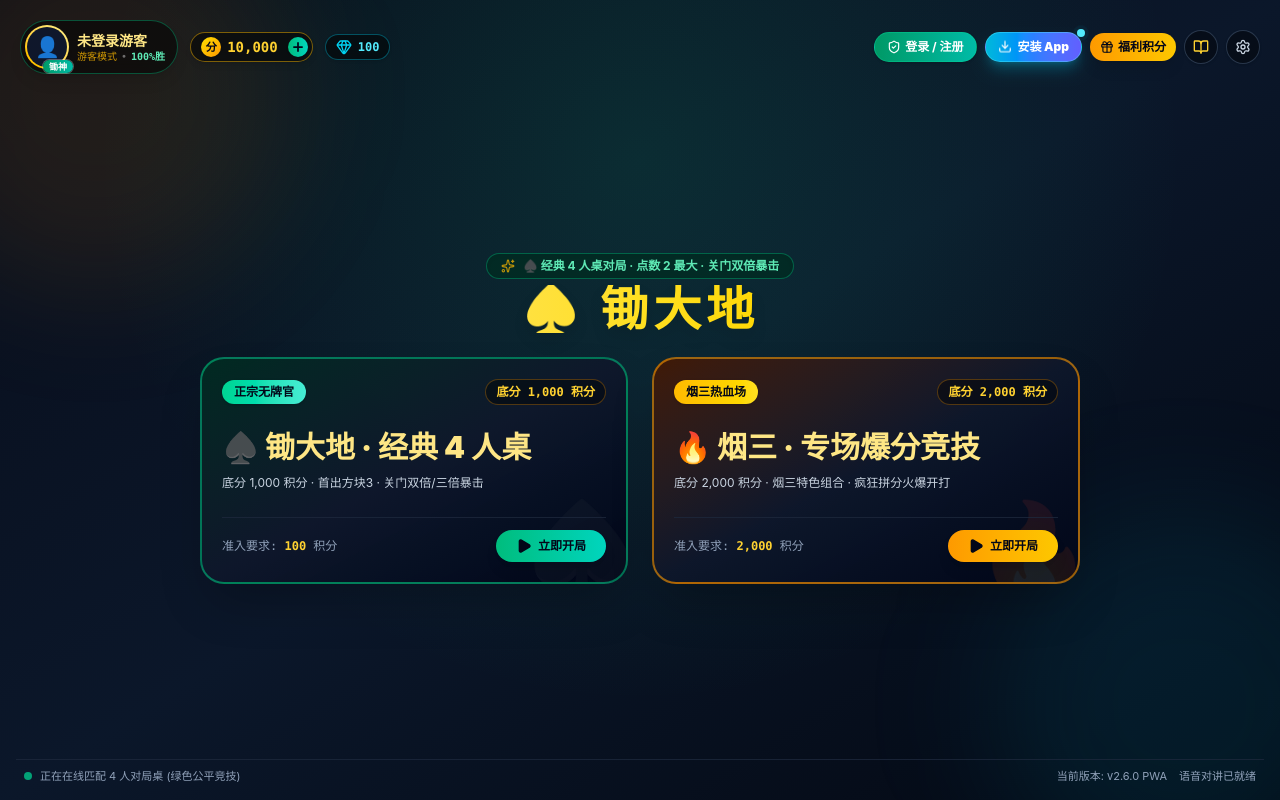
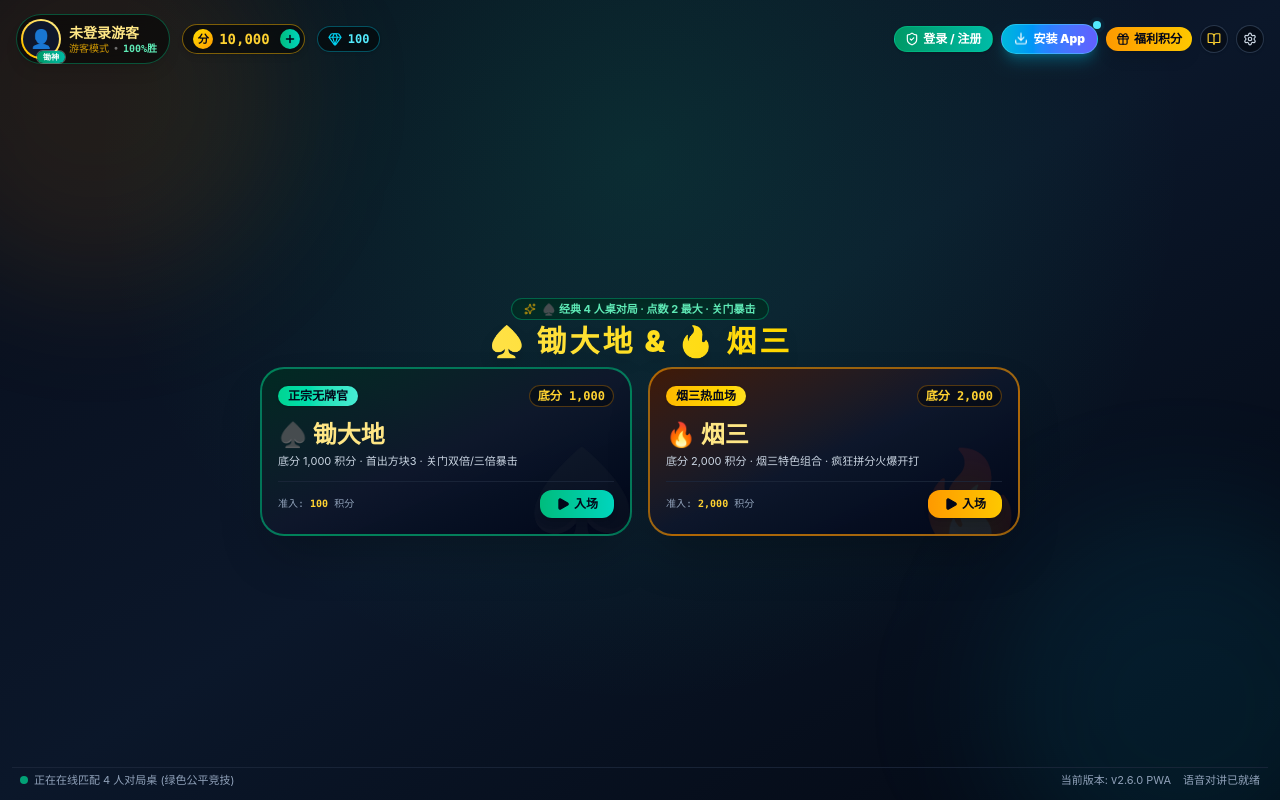
Before and after one commit to wen775866/dd, a React (Vite) app: page / in a window 1280 px wide. Built offline with nearby package versions, Linux system fonts and the light colour scheme.

Commit message:
refactor(lobby): simplify room names and adjust UI padding

```diff
--- a/src/components/GameLobby.tsx
+++ b/src/components/GameLobby.tsx
@@ -37,7 +37,7 @@ import {
 export const CHUDADI_ROOM_PRESETS: RoomConfig[] = [
   {
     id: 'room-chudadi',
-    name: '♠️ 锄大地 · 经典 4 人桌',
+    name: '♠️ 锄大地',
     tag: '底分 1,000 积分 · 首出方块3 · 关门双倍/三倍暴击',
     baseScore: 1000,
     entryMin: 100,
@@ -48,7 +48,7 @@ export const CHUDADI_ROOM_PRESETS: RoomConfig[] = [
   },
   {
     id: 'room-yansan',
-    name: '🔥 烟三 · 专场爆分竞技',
+    name: '🔥 烟三',
     tag: '底分 2,000 积分 · 烟三特色组合 · 疯狂拼分火爆开打',
     baseScore: 2000,
     entryMin: 2000,
@@ -102,30 +102,30 @@ export const GameLobby: React.FC<GameLobbyProps> = ({
       : Math.round((userProfile.wins / (userProfile.wins + userProfile.losses)) * 100);
 
   return (
-    <div className="w-full h-full flex flex-col justify-between p-2 sm:p-4 select-none bg-gradient-to-br from-[#080d1a] via-[#0b172a] to-[#040812] text-white relative overflow-hidden">
+    <div className="w-full h-full flex flex-col justify-between p-1.5 sm:p-3 select-none bg-gradient-to-br from-[#080d1a] via-[#0b172a] to-[#040812] text-white relative overflow-hidden">
       {/* Ambient Radial Lights */}
       <div className="absolute inset-0 bg-[radial-gradient(circle_at_50%_20%,rgba(16,185,129,0.15)_0%,transparent_60%)] pointer-events-none" />
       <div className="absolute -top-24 -left-24 w-96 h-96 bg-amber-500/10 rounded-full blur-3xl pointer-events-none" />
       <div className="absolute -bottom-24 -right-24 w-96 h-96 bg-cyan-500/10 rounded-full blur-3xl pointer-events-none" />
 
       {/* TOP BAR: Profile Header & Currency */}
-      <div className="relative z-10 flex items-center justify-between gap-2 px-1 py-1">
+      <div className="relative z-10 flex items-center justify-between gap-1.5 px-1 py-0.5 shrink-0">
         <div className="flex items-center gap-2 sm:gap-3">
           {/* Avatar Box */}
           <div className="flex items-center gap-2 bg-black/50 backdrop-blur-md pl-1 pr-3 py-1 rounded-full border border-emerald-500/40 shadow-lg">
             <div className="relative">
-              <div className="w-9 h-9 sm:w-11 sm:h-11 rounded-full bg-gradient-to-tr from-amber-400 to-yellow-200 p-0.5 shadow-md flex items-center justify-center">
-                <div className="w-full h-full bg-slate-900 rounded-full flex items-center justify-center text-lg sm:text-xl">
+              <div className="w-8 h-8 sm:w-10 sm:h-10 rounded-full bg-gradient-to-tr from-amber-400 to-yellow-200 p-0.5 shadow-md flex items-center justify-center">
+                <div className="w-full h-full bg-slate-900 rounded-full flex items-center justify-center text-base sm:text-lg">
                   {userProfile.avatar}
                 </div>
               </div>
-              <span className="absolute -bottom-1 -right-1 text-[9px] font-black px-1.5 py-0.2 rounded-full bg-gradient-to-r from-emerald-600 to-teal-500 text-white shadow ring-1 ring-white/30">
+              <span className="absolute -bottom-1 -right-1 text-[8px] font-black px-1.5 py-0.2 rounded-full bg-gradient-to-r from-emerald-600 to-teal-500 text-white shadow ring-1 ring-white/30">
                 锄神
               </span>
             </div>
 
             <div className="leading-tight">
-              <div className="font-black text-xs sm:text-sm text-amber-200 truncate max-w-[100px] sm:max-w-[130px]">
+              <div className="font-black text-xs sm:text-sm text-amber-200 truncate max-w-[90px] sm:max-w-[120px]">
                 {userProfile.nickname}
               </div>
               <div className="text-[10px] text-amber-400/80 font-mono flex items-center gap-1">
@@ -138,7 +138,7 @@ export const GameLobby: React.FC<GameLobbyProps> = ({
 
           {/* 积分 Capsule */}
           <div className="flex items-center gap-1.5 bg-black/50 backdrop-blur-md pl-2.5 pr-1 py-1 rounded-full border border-yellow-500/50 shadow-md">
-            <div className="w-5 h-5 rounded-full bg-gradient-to-br from-yellow-300 to-amber-500 flex items-center justify-center text-slate-950 font-black text-[11px] shadow">
+            <div className="w-4 h-4 sm:w-5 sm:h-5 rounded-full bg-gradient-to-br from-yellow-300 to-amber-500 flex items-center justify-center text-slate-950 font-black text-[10px] sm:text-[11px] shadow">
               分
             </div>
             <span className="font-mono font-black text-amber-300 text-xs sm:text-sm pr-1">
@@ -146,16 +146,16 @@ export const GameLobby: React.FC<GameLobbyProps> = ({
             </span>
             <button
               onClick={() => setShowFreeBeansModal(true)}
-              className="w-5 h-5 rounded-full bg-gradient-to-r from-emerald-500 to-teal-400 hover:brightness-110 flex items-center justify-center text-slate-950 font-black cursor-pointer shadow active:scale-95 transition-transform"
+              className="w-4 h-4 sm:w-5 sm:h-5 rounded-full bg-gradient-to-r from-emerald-500 to-teal-400 hover:brightness-110 flex items-center justify-center text-slate-950 font-black cursor-pointer shadow active:scale-95 transition-transform"
               title="免费增加积分"
             >
-              <Plus className="w-3.5 h-3.5 stroke-[3]" />
+              <Plus className="w-3 h-3 stroke-[3]" />
             </button>
           </div>
 
           {/* 钻石 Capsule */}
           <div className="hidden md:flex items-center gap-1.5 bg-black/50 backdrop-blur-md px-2.5 py-1 rounded-full border border-cyan-500/40 shadow">
-            <Gem className="w-4 h-4 text-cyan-400" />
+            <Gem className="w-3.5 h-3.5 text-cyan-400" />
             <span className="font-mono font-black text-cyan-300 text-xs">
               {userProfile.diamonds}
             </span>
@@ -171,11 +171,11 @@ export const GameLobby: React.FC<GameLobbyProps> = ({
                 sounds.playClick();
                 onOpenAuth('LOGIN');
               }}
-              className="flex items-center gap-1 px-3 py-1.5 rounded-full bg-slate-800 hover:bg-slate-700 text-emerald-300 font-bold text-xs border border-emerald-500/40 cursor-pointer shadow transition-all"
+              className="flex items-center gap-1 px-2.5 py-1 rounded-full bg-slate-800 hover:bg-slate-700 text-emerald-300 font-bold text-xs border border-emerald-500/40 cursor-pointer shadow transition-all"
               title={`已登录账号: ${currentUser.phone} (点击切换)`}
             >
               <User className="w-3.5 h-3.5 text-emerald-400" />
-              <span className="truncate max-w-[80px]">{currentUser.nickname}</span>
+              <span className="truncate max-w-[70px]">{currentUser.nickname}</span>
             </button>
           ) : (
             <button
@@ -183,7 +183,7 @@ export const GameLobby: React.FC<GameLobbyProps> = ({
                 sounds.playClick();
                 onOpenAuth('LOGIN');
               }}
-              className="flex items-center gap-1 px-3 py-1.5 rounded-full bg-gradient-to-r from-emerald-600 to-teal-500 hover:brightness-110 text-white font-bold text-xs shadow cursor-pointer transition-all border border-emerald-400/40"
+              className="flex items-center gap-1 px-2.5 py-1 rounded-full bg-gradient-to-r from-emerald-600 to-teal-500 hover:brightness-110 text-white font-bold text-xs shadow cursor-pointer transition-all border border-emerald-400/40"
             >
               <ShieldCheck className="w-3.5 h-3.5 text-white" />
               <span>登录 / 注册</span>
@@ -194,7 +194,7 @@ export const GameLobby: React.FC<GameLobbyProps> = ({
 
           <button
             onClick={handleDailyCheckin}
-            className="relative hidden sm:flex items-center gap-1 px-2.5 py-1.5 rounded-full bg-gradient-to-r from-amber-500 to-yellow-400 text-slate-950 font-black text-xs shadow-lg hover:brightness-110 active:scale-95 cursor-pointer transition-transform"
+            className="relative hidden sm:flex items-center gap-1 px-2.5 py-1 rounded-full bg-gradient-to-r from-amber-500 to-yellow-400 text-slate-950 font-black text-xs shadow-lg hover:brightness-110 active:scale-95 cursor-pointer transition-transform"
           >
             <Gift className="w-3.5 h-3.5" />
             <span>福利积分</span>
@@ -202,37 +202,37 @@ export const GameLobby: React.FC<GameLobbyProps> = ({
 
           <button
             onClick={() => setShowRulesModal(true)}
-            className="p-2 rounded-full bg-black/40 border border-slate-700/80 hover:bg-slate-800/80 text-amber-300 text-xs font-bold transition-all cursor-pointer shadow"
+            className="p-1.5 rounded-full bg-black/40 border border-slate-700/80 hover:bg-slate-800/80 text-amber-300 text-xs font-bold transition-all cursor-pointer shadow"
             title="规则宝典"
           >
-            <BookOpen className="w-4 h-4" />
+            <BookOpen className="w-3.5 h-3.5" />
           </button>
 
           <button
             onClick={() => setShowSettingsModal(true)}
-            className="p-2 rounded-full bg-black/40 border border-slate-700/80 hover:bg-slate-800/80 text-slate-300 hover:text-white text-xs font-bold transition-all cursor-pointer shadow"
+            className="p-1.5 rounded-full bg-black/40 border border-slate-700/80 hover:bg-slate-800/80 text-slate-300 hover:text-white text-xs font-bold transition-all cursor-pointer shadow"
             title="系统设置"
           >
-            <Settings className="w-4 h-4" />
+            <Settings className="w-3.5 h-3.5" />
           </button>
         </div>
       </div>
 
-      {/* CENTER HERO & TWO GAME SECTIONS */}
-      <div className="relative z-10 my-auto py-2">
-        <div className="text-center mb-4 sm:mb-6">
-          <div className="inline-flex items-center gap-2 px-3.5 py-1 rounded-full bg-emerald-950/80 border border-emerald-500/40 text-emerald-300 text-xs font-bold mb-1.5 shadow-inner">
-            <Sparkles className="w-3.5 h-3.5 text-amber-400 animate-pulse" />
-            <span>♠️ 经典 4 人桌对局 · 点数 2 最大 · 关门双倍暴击</span>
+      {/* CENTER HERO & SIDE-BY-SIDE TWO GAME SECTIONS */}
+      <div className="relative z-10 my-auto flex flex-col justify-center flex-1 min-h-0 py-1">
+        <div className="text-center mb-1.5 sm:mb-2 shrink-0">
+          <div className="inline-flex items-center gap-1.5 px-3 py-0.5 rounded-full bg-emerald-950/80 border border-emerald-500/40 text-emerald-300 text-[11px] font-bold shadow-inner">
+            <Sparkles className="w-3 h-3 text-amber-400 animate-pulse" />
+            <span>♠️ 经典 4 人桌对局 · 点数 2 最大 · 关门暴击</span>
           </div>
-          <h1 className="text-3xl sm:text-5xl font-black bg-gradient-to-r from-amber-200 via-yellow-300 to-amber-400 bg-clip-text text-transparent drop-shadow-xl tracking-widest flex items-center justify-center gap-2">
-            <span>♠️ 锄大地</span>
+          <h1 className="text-xl sm:text-3xl font-black bg-gradient-to-r from-amber-200 via-yellow-300 to-amber-400 bg-clip-text text-transparent drop-shadow-xl tracking-widest flex items-center justify-center gap-2 mt-0.5">
+            <span>♠️ 锄大地 & 🔥 烟三</span>
           </h1>
         </div>
 
-        {/* TWO GAME SECTIONS: 锄大地 & 烟三 */}
-        <div className="grid grid-cols-1 sm:grid-cols-2 gap-4 sm:gap-6 max-w-4xl mx-auto px-2">
-          {CHUDADI_ROOM_PRESETS.map((room, idx) => {
+        {/* GUARANTEED 2 COLUMNS (SIDE BY SIDE) GAME SECTIONS: 锄大地 & 烟三 */}
+        <div className="grid grid-cols-2 gap-2.5 sm:gap-4 max-w-3xl mx-auto w-full px-1 items-stretch min-h-0">
+          {CHUDADI_ROOM_PRESETS.map((room) => {
             const canEnter = userProfile.coins >= room.entryMin;
             const isChudadi = room.id === 'room-chudadi';
 
@@ -248,23 +248,23 @@ export const GameLobby: React.FC<GameLobbyProps> = ({
                     alert(`进入【${room.name}】需要至少 ${room.entryMin.toLocaleString()} 积分！`);
                   }
                 }}
-                className={`relative rounded-3xl p-5 border-2 transition-all duration-300 cursor-pointer flex flex-col justify-between overflow-hidden shadow-2xl group ${
+                className={`relative rounded-2xl sm:rounded-3xl p-3 sm:p-4 border-2 transition-all duration-300 cursor-pointer flex flex-col justify-between overflow-hidden shadow-2xl group ${
                   canEnter
                     ? isChudadi
-                      ? 'bg-gradient-to-br from-emerald-950/90 via-slate-900/90 to-slate-950/95 border-emerald-500/60 hover:border-amber-400 hover:-translate-y-2 hover:shadow-emerald-500/25'
-                      : 'bg-gradient-to-br from-amber-950/90 via-slate-900/90 to-slate-950/95 border-amber-500/60 hover:border-amber-300 hover:-translate-y-2 hover:shadow-amber-500/25'
+                      ? 'bg-gradient-to-br from-emerald-950/90 via-slate-900/90 to-slate-950/95 border-emerald-500/60 hover:border-amber-400 hover:-translate-y-1 hover:shadow-emerald-500/25'
+                      : 'bg-gradient-to-br from-amber-950/90 via-slate-900/90 to-slate-950/95 border-amber-500/60 hover:border-amber-300 hover:-translate-y-1 hover:shadow-amber-500/25'
                     : 'bg-slate-950/60 opacity-60 border-slate-800'
                 }`}
               >
-                {/* Decorative Background Symbol */}
-                <div className="absolute -right-4 -bottom-4 opacity-10 font-black text-8xl pointer-events-none select-none text-white">
+                {/* Background Symbol */}
+                <div className="absolute -right-3 -bottom-3 opacity-10 font-black text-6xl sm:text-8xl pointer-events-none select-none text-white">
                   {isChudadi ? '♠️' : '🔥'}
                 </div>
 
                 {/* Top Badge & Score */}
-                <div className="flex items-center justify-between z-10">
+                <div className="flex items-center justify-between z-10 shrink-0">
                   <span
-                    className={`text-xs font-black px-3 py-1 rounded-full shadow ${
+                    className={`text-[10px] sm:text-xs font-black px-2.5 py-0.5 rounded-full shadow ${
                       isChudadi
                         ? 'bg-gradient-to-r from-emerald-400 to-teal-300 text-slate-950'
                         : 'bg-gradient-to-r from-amber-400 to-yellow-300 text-slate-950'
@@ -272,39 +272,39 @@ export const GameLobby: React.FC<GameLobbyProps> = ({
                   >
                     {room.badge}
                   </span>
-                  <span className="text-xs font-mono font-black text-amber-300 bg-black/40 px-2.5 py-1 rounded-full border border-amber-500/30">
-                    底分 {room.baseScore.toLocaleString()} 积分
+                  <span className="text-[10px] sm:text-xs font-mono font-black text-amber-300 bg-black/40 px-2 py-0.5 rounded-full border border-amber-500/30">
+                    底分 {room.baseScore.toLocaleString()}
                   </span>
                 </div>
 
                 {/* Card Title & Desc */}
-                <div className="my-4 sm:my-6 z-10">
-                  <h2 className="text-2xl sm:text-3xl font-black text-amber-200 group-hover:text-white transition-colors flex items-center gap-2">
+                <div className="my-2 sm:my-3 z-10">
+                  <h2 className="text-lg sm:text-2xl font-black text-amber-200 group-hover:text-white transition-colors flex items-center gap-1.5">
                     <span>{room.name}</span>
                   </h2>
-                  <p className="text-xs text-slate-300 mt-2 leading-relaxed">
+                  <p className="text-[11px] text-slate-300 mt-1 line-clamp-2 leading-tight">
                     {room.tag}
                   </p>
                 </div>
 
                 {/* Action & Entry Button */}
-                <div className="pt-3 border-t border-slate-800/80 flex items-center justify-between z-10">
-                  <div className="text-xs text-slate-400 font-mono">
-                    准入要求: <span className="text-amber-300 font-black">{room.entryMin.toLocaleString()}</span> 积分
+                <div className="pt-2 border-t border-slate-800/80 flex items-center justify-between z-10 shrink-0">
+                  <div className="text-[10px] text-slate-400 font-mono">
+                    准入: <span className="text-amber-300 font-black">{room.entryMin.toLocaleString()}</span> 积分
                   </div>
 
                   <button
                     disabled={!canEnter}
-                    className={`px-5 py-2 rounded-2xl text-xs font-black flex items-center gap-1.5 transition-all cursor-pointer ${
+                    className={`px-3 sm:px-4 py-1.5 rounded-xl text-[11px] sm:text-xs font-black flex items-center gap-1 transition-all cursor-pointer ${
                       canEnter
                         ? isChudadi
-                          ? 'bg-gradient-to-r from-emerald-500 to-teal-400 text-slate-950 shadow-lg group-hover:scale-105'
-                          : 'bg-gradient-to-r from-amber-500 to-yellow-400 text-slate-950 shadow-lg group-hover:scale-105'
+                          ? 'bg-gradient-to-r from-emerald-500 to-teal-400 text-slate-950 shadow-md group-hover:scale-105'
+                          : 'bg-gradient-to-r from-amber-500 to-yellow-400 text-slate-950 shadow-md group-hover:scale-105'
                         : 'bg-slate-800 text-slate-500 cursor-not-allowed'
                     }`}
                   >
-                    <Play className="w-4 h-4 fill-current" />
-                    <span>立即开局</span>
+                    <Play className="w-3.5 h-3.5 fill-current" />
+                    <span>入场</span>
                   </button>
                 </div>
               </div>
@@ -314,8 +314,8 @@ export const GameLobby: React.FC<GameLobbyProps> = ({
       </div>
 
       {/* FOOTER */}
-      <div className="relative z-10 flex items-center justify-between px-2 text-[11px] text-slate-400 border-t border-slate-800/80 pt-2">
-        <div className="flex items-center gap-2">
+      <div className="relative z-10 flex items-center justify-between px-2 text-[10px] sm:text-[11px] text-slate-400 border-t border-slate-800/80 pt-1 shrink-0">
+        <div className="flex items-center gap-1.5">
           <span className="w-2 h-2 rounded-full bg-emerald-400 animate-pulse" />
           <span>正在在线匹配 4 人对局桌 (绿色公平竞技)</span>
         </div>
@@ -328,7 +328,7 @@ export const GameLobby: React.FC<GameLobbyProps> = ({
       {/* 规则宝典 Modal */}
       {showRulesModal && (
         <div className="fixed inset-0 bg-black/85 backdrop-blur-md z-50 flex items-center justify-center p-3">
-          <div className="bg-slate-900 border-2 border-amber-500/80 rounded-3xl max-w-md w-full p-5 shadow-2xl flex flex-col gap-3 animate-in zoom-in-95 duration-150 max-h-[85vh] overflow-y-auto">
+          <div className="bg-slate-900 border-2 border-amber-500/80 rounded-3xl max-w-md w-full p-4 sm:p-5 shadow-2xl flex flex-col gap-3 animate-in zoom-in-95 duration-150 max-h-[85vh] overflow-y-auto">
             <div className="flex items-center justify-between border-b border-slate-800 pb-2">
               <h3 className="text-base font-black text-amber-300 flex items-center gap-2">
                 <BookOpen className="w-5 h-5 text-amber-400" />
```
